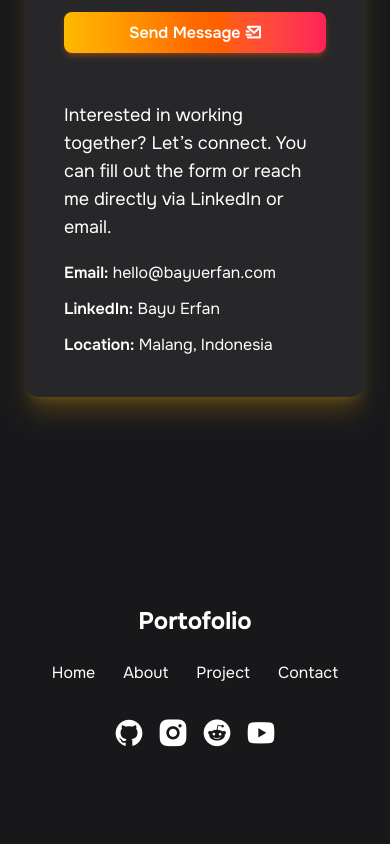
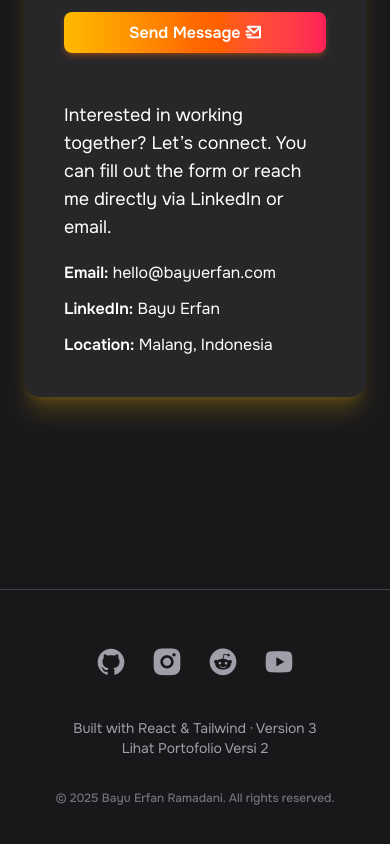
Before and after one commit to bayueramadan/Portofolio-PM, a React (Vite) app: page / in a window 390 px wide. Shown: the part 4504-5348 px from the top of the page. Before the commit the page ends 5277 px from the top, so only its background shows below. Built offline with nearby package versions, Linux system fonts and the light colour scheme.

Commit message:
perbaikan footer

```diff
--- a/src/components/Footer.jsx
+++ b/src/components/Footer.jsx
@@ -2,29 +2,61 @@ import { Link } from "react-router-dom";
 
 const Footer = () => {
   return (
-    <div className="mt-32 py-4 flex md:flex-row flex-col gap-6 md:gap-0 justify-between items-center">
-      <h1 className="text-2xl font-bold">Portofolio</h1>
-      <div className="flex gap-7">
-        <Link to="/">Home</Link>
-        <Link to="/about">About</Link>
-        <Link to="/project">Project</Link>
-        <Link to="/contact">Contact</Link>
-      </div>
-      <div className="flex items-center gap-3">
-        <a href="#">
+    <footer className="bg-zinc-900 border-t border-zinc-700 mt-32">
+      <div className="max-w-6xl mx-auto px-6 py-12 flex flex-col items-center gap-8">
+        {/* Social Icons */}
+        <div className="flex gap-6">
+          <a
+            href="#"
+            aria-label="GitHub"
+            className="text-zinc-400 hover:text-amber-400 transition"
+          >
             <i className="ri-github-fill ri-2x"></i>
           </a>
-        <a href="#">
+          <a
+            href="#"
+            aria-label="Instagram"
+            className="text-zinc-400 hover:text-amber-400 transition"
+          >
             <i className="ri-instagram-fill ri-2x"></i>
           </a>
-        <a href="#">
+          <a
+            href="#"
+            aria-label="Reddit"
+            className="text-zinc-400 hover:text-amber-400 transition"
+          >
             <i className="ri-reddit-fill ri-2x"></i>
           </a>
-        <a href="#">
+          <a
+            href="#"
+            aria-label="YouTube"
+            className="text-zinc-400 hover:text-amber-400 transition"
+          >
             <i className="ri-youtube-fill ri-2x"></i>
           </a>
         </div>
+
+        {/* Optional Extra Info */}
+        <div className="text-sm text-zinc-400 text-center">
+          <p>Built with React & Tailwind · Version 3</p>
+          <p>
+            <a
+              href="https://bayueramadan.github.io/"
+              target="_blank"
+              rel="noopener noreferrer"
+              className="hover:text-amber-400 transition"
+            >
+              Lihat Portofolio Versi 2
+            </a>
+          </p>
         </div>
+
+        {/* Copyright */}
+        <p className="text-xs text-zinc-500 font-medium text-center">
+          © 2025 Bayu Erfan Ramadani. All rights reserved.
+        </p>
+      </div>
+    </footer>
   );
 };
 
```
Lines whose indentation alone changed are shown as unchanged.
